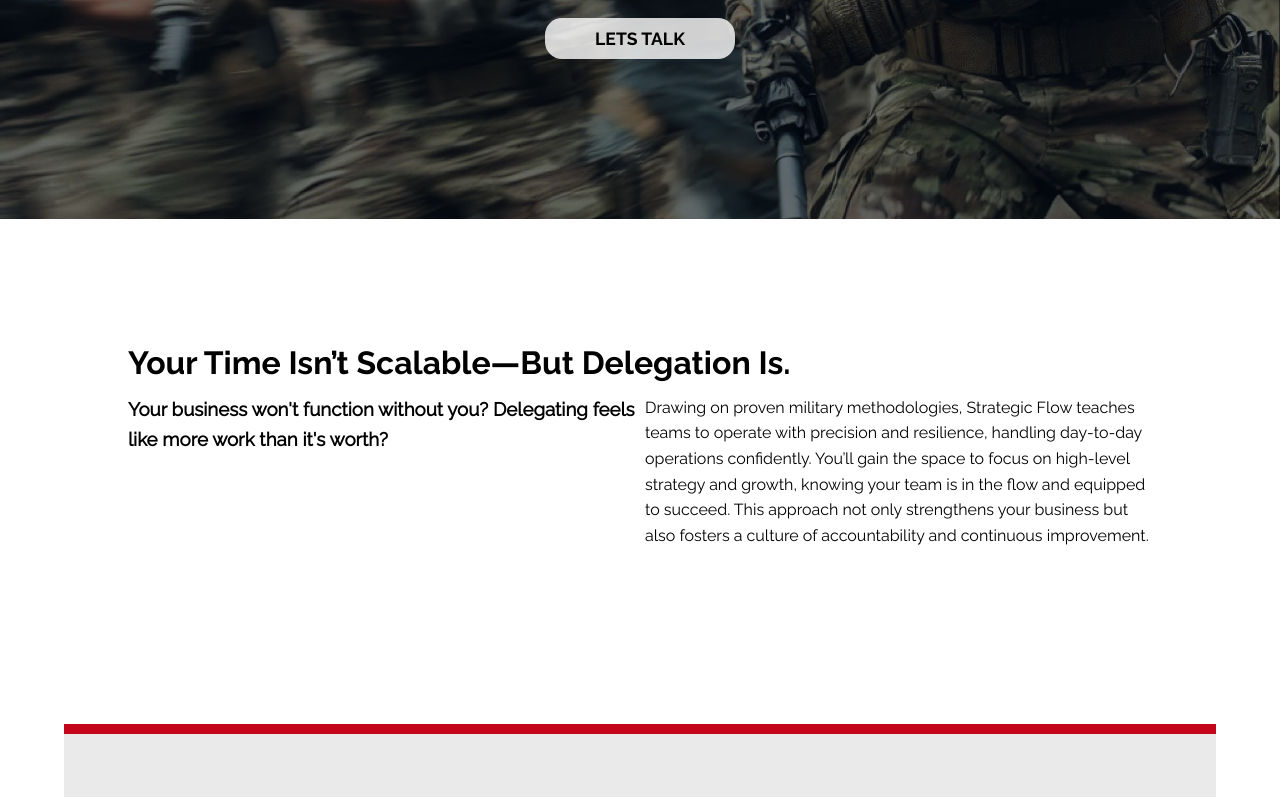
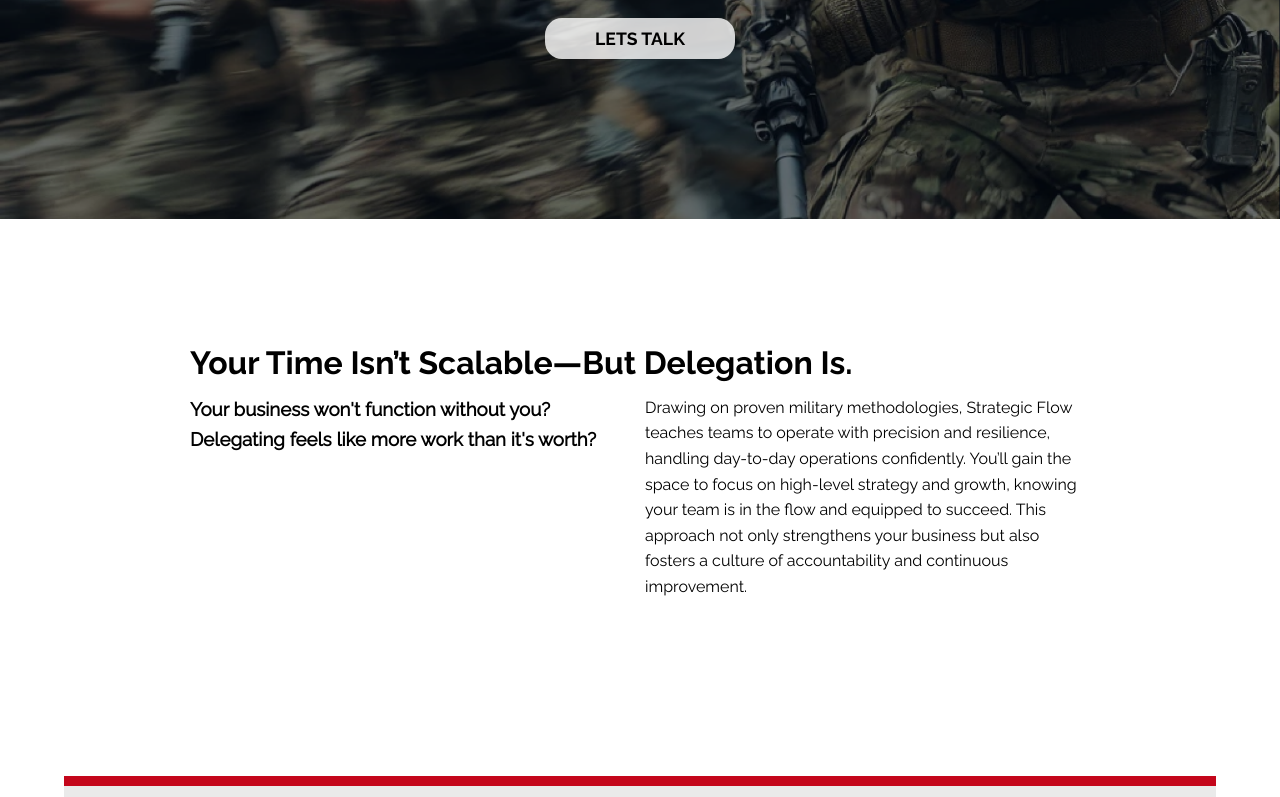
Before and after one commit to JordanMoureau/strategic-flow, a React (Create React App) app: page / in a window 1280 px wide. Shown: the part 493-1290 px from the top of the page. Built offline with nearby package versions, Linux system fonts and the light colour scheme.

Commit message:
Max width fix on home section one

```diff
--- a/src/pages/home.css
+++ b/src/pages/home.css
@@ -50,6 +50,7 @@
 .home-section-one {
   margin: 8rem 2% 3rem 2%;
   width: 80%;
+  max-width: 900px;
   display: flex;
   flex-direction: column;
   align-items: center;
```
